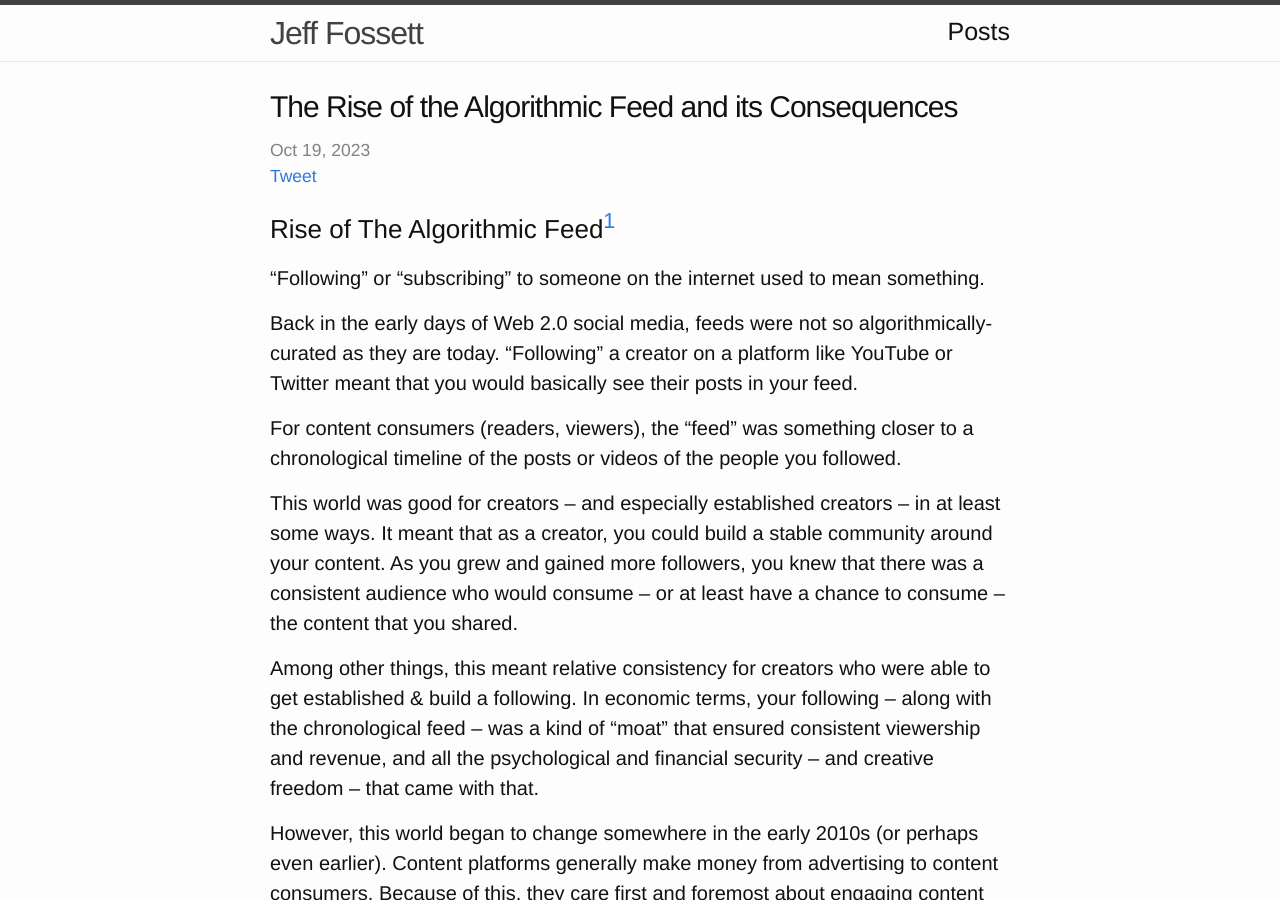
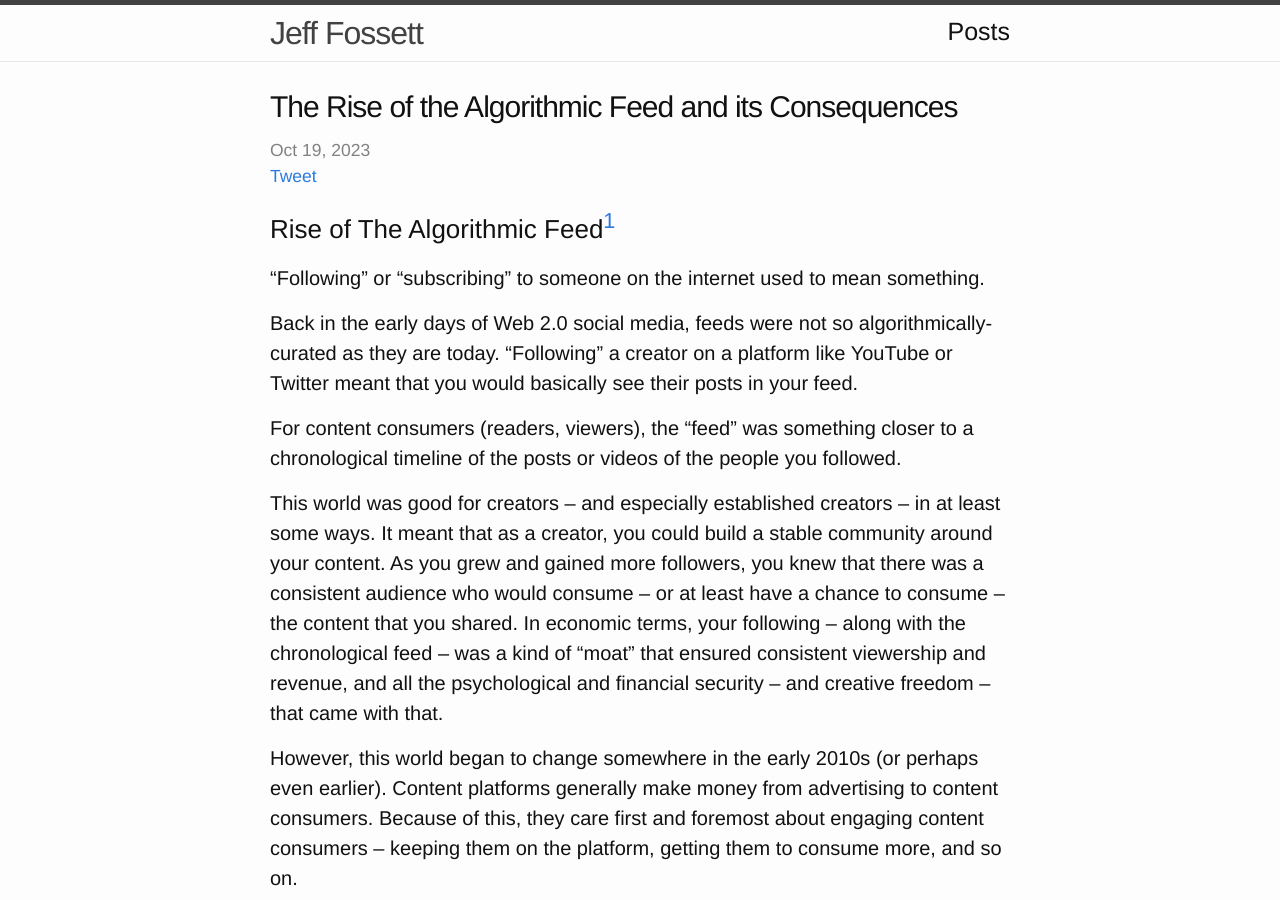
Before and after one commit to Fossj117/fossj117.github.io, a Jekyll site: the page built from _posts/2023-10-20-algorithmic-curation.md, in a window 1280 px wide and 900 px high. Built offline with Jekyll 4.4.1, drawn with Linux system fonts in a browser that asks for light colours; a script that is not in the unit is left out; comment, search, counter and statistics services are not loaded.

Commit message:
delete sentence in algo curation post

```diff
--- a/_posts/2023-10-20-algorithmic-curation.md
+++ b/_posts/2023-10-20-algorithmic-curation.md
@@ -15,9 +15,7 @@ Back in the early days of Web 2.0 social media, feeds were not so algorithmicall
 
 For content consumers (readers, viewers), the "feed" was something closer to a chronological timeline of the posts or videos of the people you followed.
 
-This world was good for creators -- and especially established creators -- in at least some ways. It meant that as a creator, you could build a stable community around your content. As you grew and gained more followers, you knew that there was a consistent audience who would consume -- or at least have a chance to consume -- the content that you shared.
-
-Among other things, this meant relative consistency for creators who were able to get established & build a following. In economic terms, your following -- along with the chronological feed -- was a kind of "moat" that ensured consistent viewership and revenue, and all the psychological and financial security -- and creative freedom -- that came with that.
+This world was good for creators -- and especially established creators -- in at least some ways. It meant that as a creator, you could build a stable community around your content. As you grew and gained more followers, you knew that there was a consistent audience who would consume -- or at least have a chance to consume -- the content that you shared. In economic terms, your following -- along with the chronological feed -- was a kind of "moat" that ensured consistent viewership and revenue, and all the psychological and financial security -- and creative freedom -- that came with that.
 
 However, this world began to change somewhere in the early 2010s (or perhaps even earlier). Content platforms generally make money from advertising to content consumers. Because of this, they care first and foremost about engaging content consumers -- keeping them on the platform, getting them to consume more, and so on.
 
```
